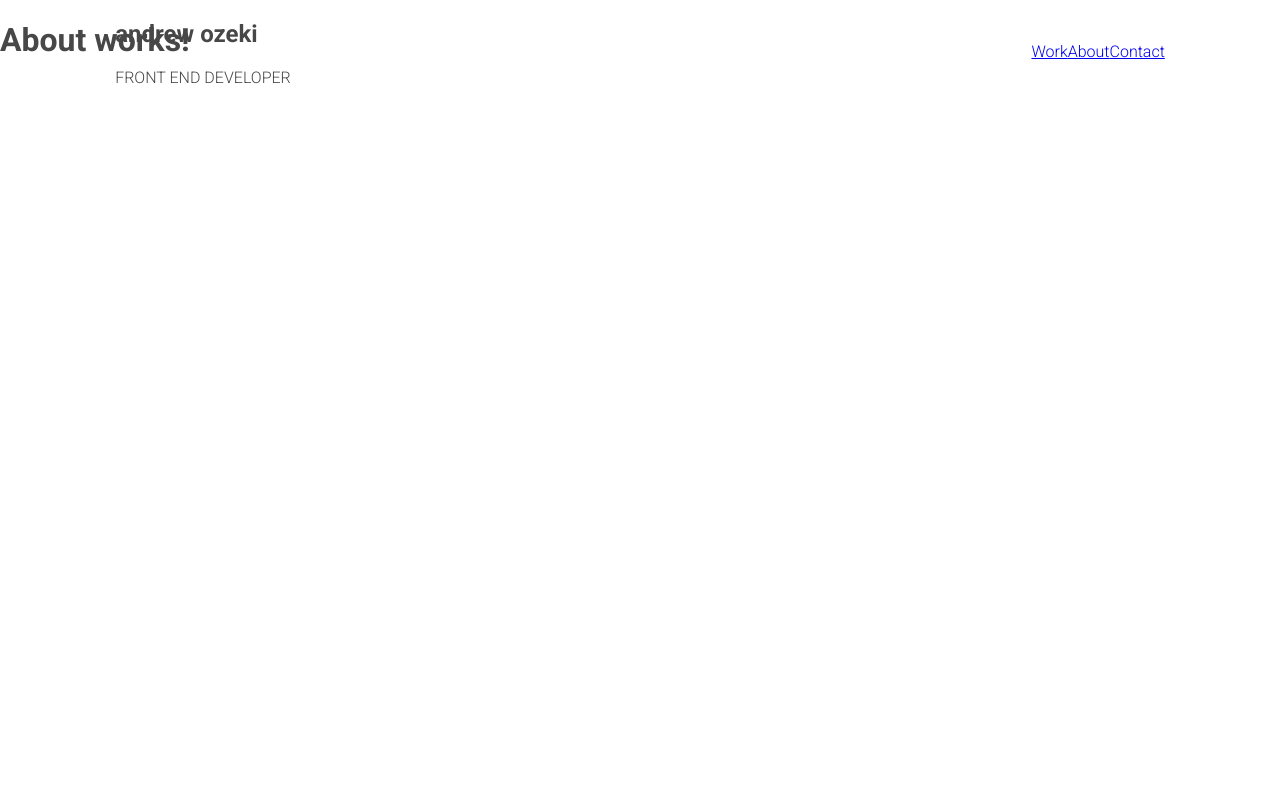
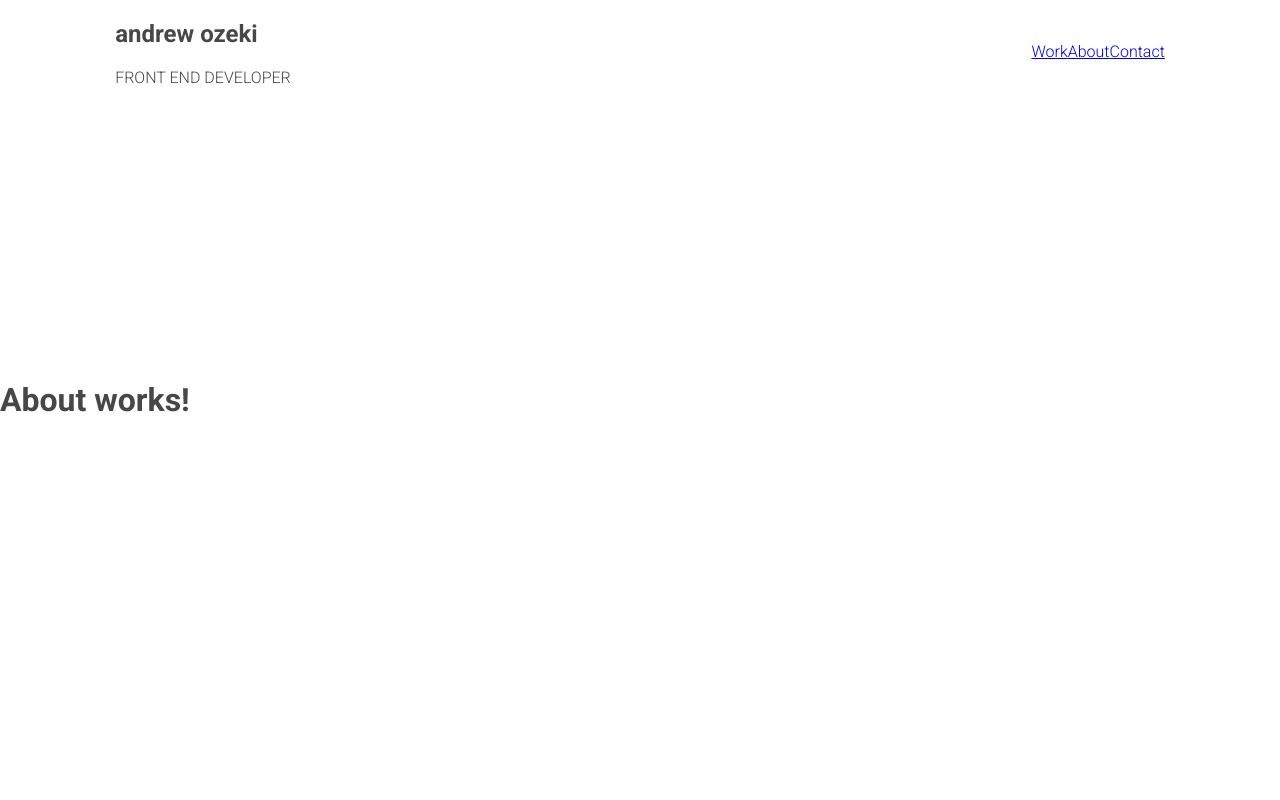
Before and after one commit to ozeki123/Portfolio-, a React (Create React App) app: page /about in a window 1280 px wide. Shown: the top 800 px of the page. Built offline with nearby package versions, Linux system fonts and the light colour scheme.

Commit message:
fixed: issue where header was unclickable on about page

```diff
--- a/src/components/about/about.scss
+++ b/src/components/about/about.scss
@@ -2,7 +2,14 @@
 .about-container{
     height: 100%;
 
+    .home-contents{
+
+    }
+
     .about-section{
         height: 100vh;
+        display: flex;
+        flex-direction: column;
+        justify-content: center;
     }
 }
--- a/src/components/header/header.scss
+++ b/src/components/header/header.scss
@@ -1,13 +1,15 @@
 .header-container{
     display: flex;
     justify-content: center;
-    top: 0;
+
+
     .header-contents{
         width: 82%;
         position: fixed;
         display: flex;
         justify-content: space-between;
         align-items: center;
+        z-index: 9999;
         p{
 
         }
@@ -23,7 +25,7 @@
             display: flex;
 
             button{
-                z-index: 9999;
+
             }
 
         }
```
Also changed, not shown: src/App.scss (line endings or trailing spaces).
